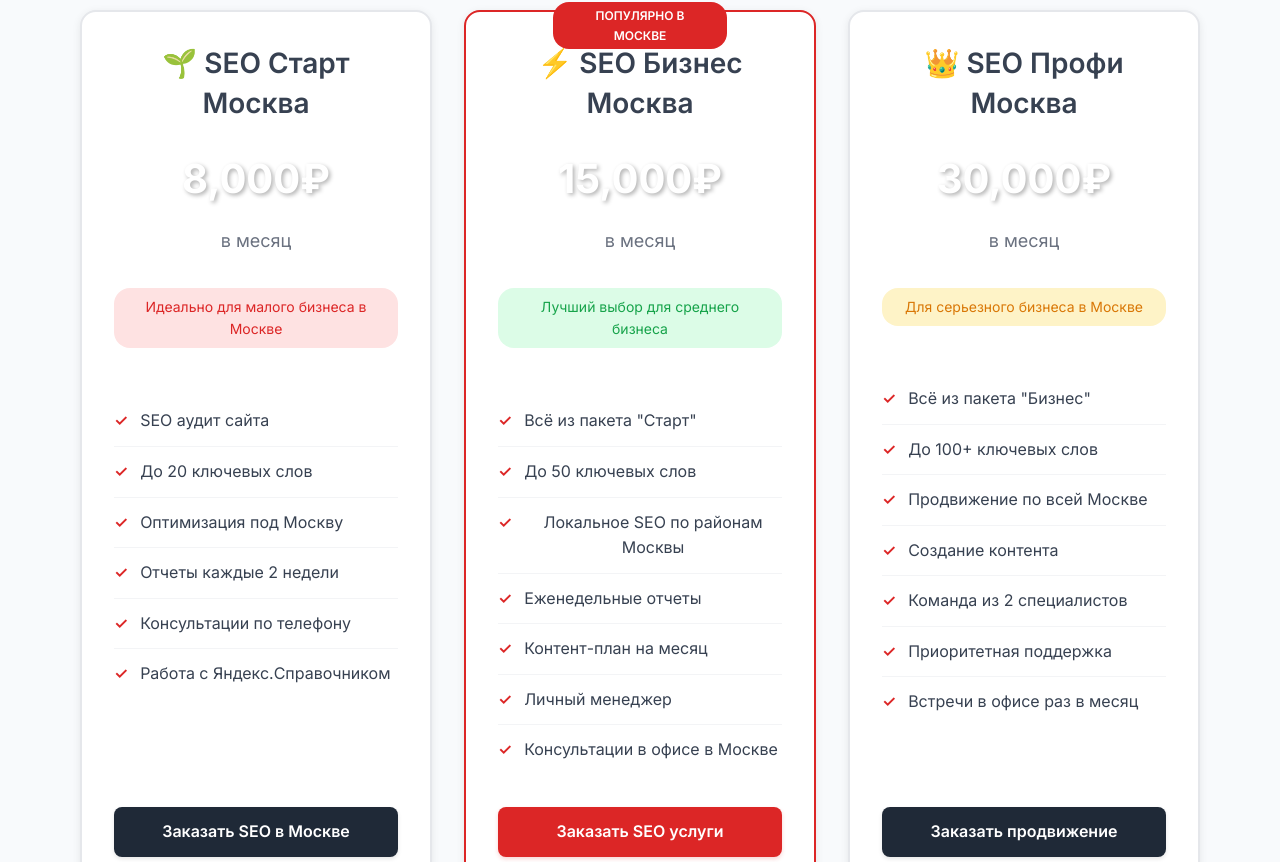
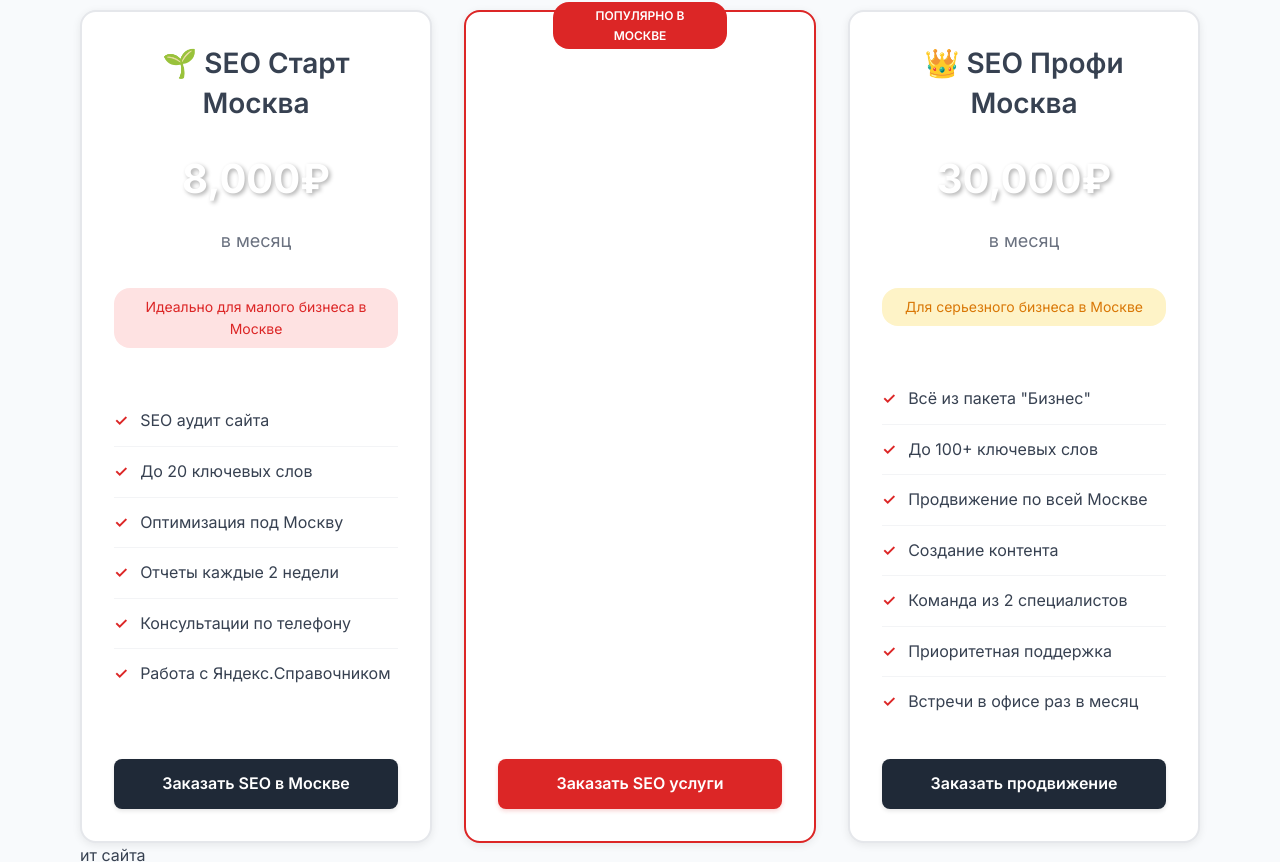
Before and after one commit to TatoNered/seofree, a plain HTML site: page index.html in a window 1280 px wide. Shown: the part 2639-3501 px from the top of the page. Drawn offline with Linux system fonts and the light colour scheme.

Commit message:
Update index.html

```diff
--- a/index.html
+++ b/index.html
@@ -1200,42 +1200,7 @@
                 </div>
 
                 <div class="pricing-card popular">
-                    <h3>⚡ SEO Бизнес Москва</h3>
-                    <div class="pricing-price">15,000₽</div>
-                    <p style="color: var(--text-light);">в месяц</p>
-                    <div style="background: #dcfce7; color: #16a34a; padding: 0.5rem 1rem; border-radius: 1rem; font-size: 0.875rem; margin: 1rem 0;">
-                        Лучший выбор для среднего бизнеса
-                    </div>
-                    <ul class="pricing-features">
-                        <li>
-                            <span class="feature-icon">✓</span>
-                            <span>Всё из пакета "Старт"</span>
-                        </li>
-                        <li>
-                            <span class="feature-icon">✓</span>
-                            <span>До 50 ключевых слов</span>
-                        </li>
-                        <li>
-                            <span class="feature-icon">✓</span>
-                            <span>Локальное SEO по районам Москвы</span>
-                        </li>
-                        <li>
-                            <span class="feature-icon">✓</span>
-                            <span>Еженедельные отчеты</span>
-                        </li>
-                        <li>
-                            <span class="feature-icon">✓</span>
-                            <span>Контент-план на месяц</span>
-                        </li>
-                        <li>
-                            <span class="feature-icon">✓</span>
-                            <span>Личный менеджер</span>
-                        </li>
-                        <li>
-                            <span class="feature-icon">✓</span>
-                            <span>Консультации в офисе в Москве</span>
-                        </li>
-                    </ul>
+
                     <div style="margin-top: auto;">
                         <a href="#contact" class="btn btn-moscow" style="width: 100%;">Заказать SEO услуги</a>
                     </div>
```
